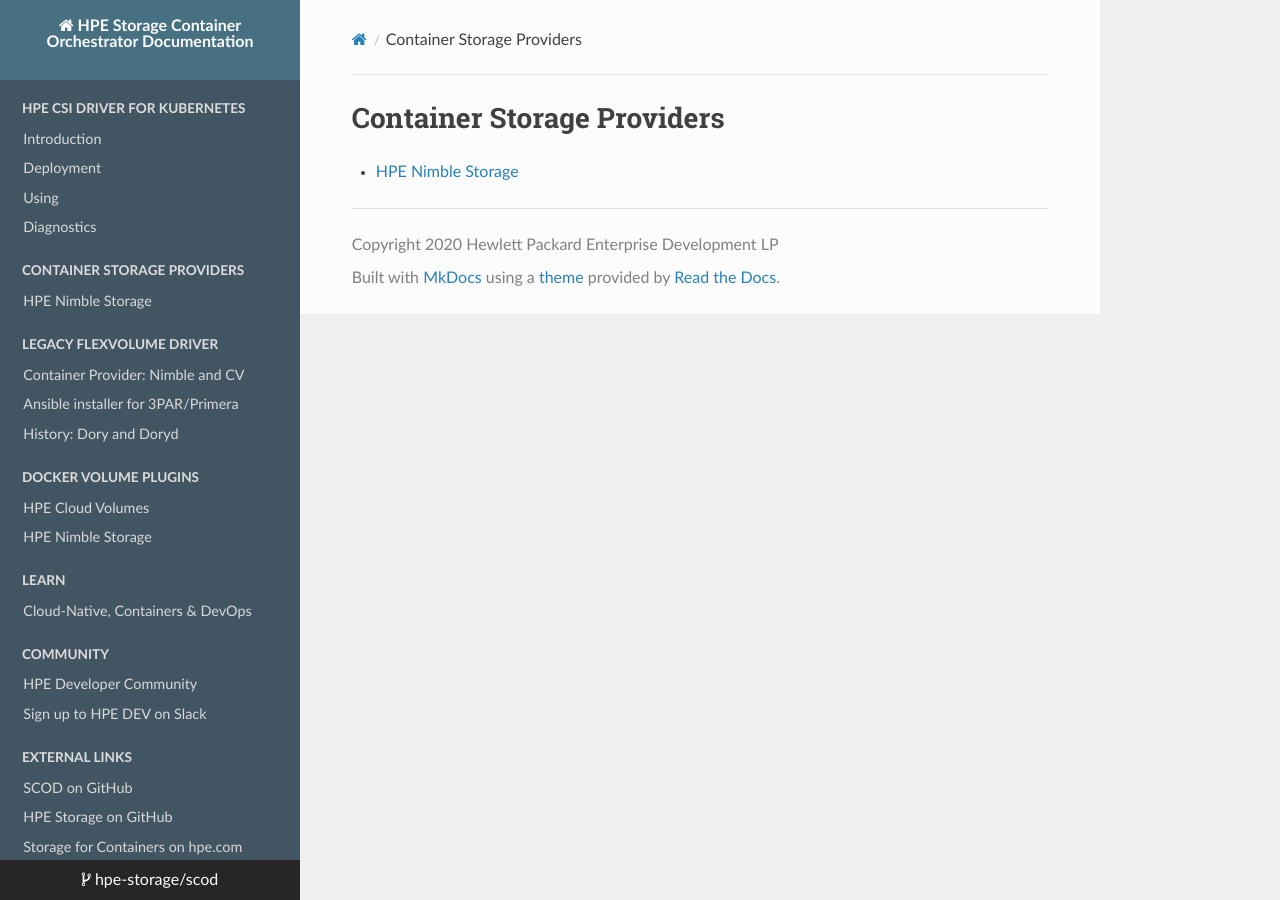
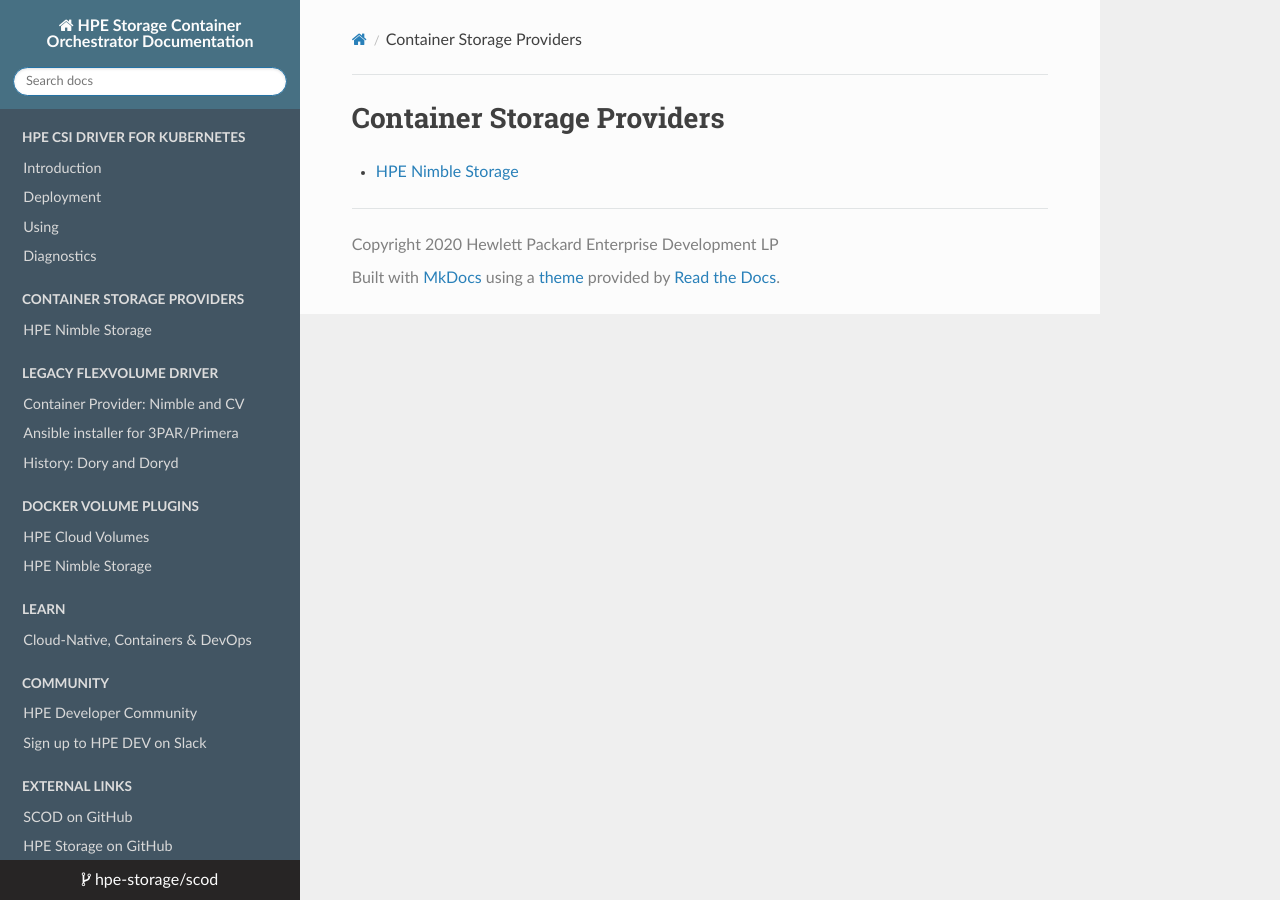
Before and after one commit to hpe-storage/scod, an MkDocs documentation site: the page built from docs/container_storage_provider/index.md, in a window 1280 px wide. Built offline with MkDocs 1.6.1, drawn with Linux system fonts in a browser that asks for light colours; nearby versions of some CDN libraries; part of the change alters nothing that is shown.

```diff
--- a/mkdocs.yml
+++ b/mkdocs.yml
@@ -25,6 +25,7 @@ markdown_extensions:
       active_class: 'active'
       template: 'default'
 plugins:
+  - search:
   - redirects:
       redirect_maps:
         'docker_volume_plugins/hpe_cloud_volumes.md': 'docker_volume_plugins/hpe_cloud_volumes/index.md'
```
